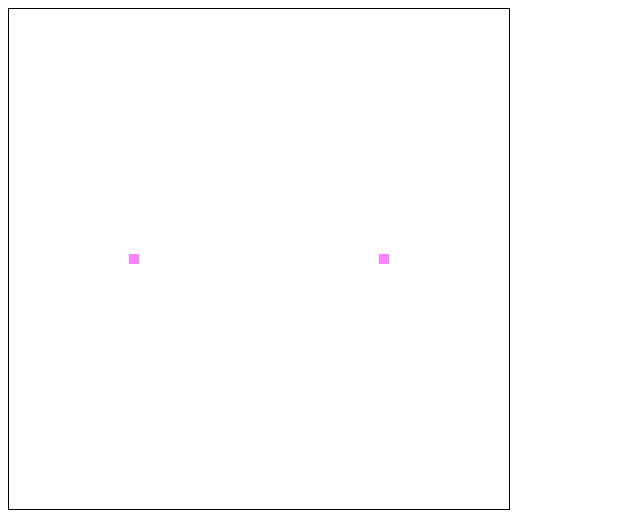
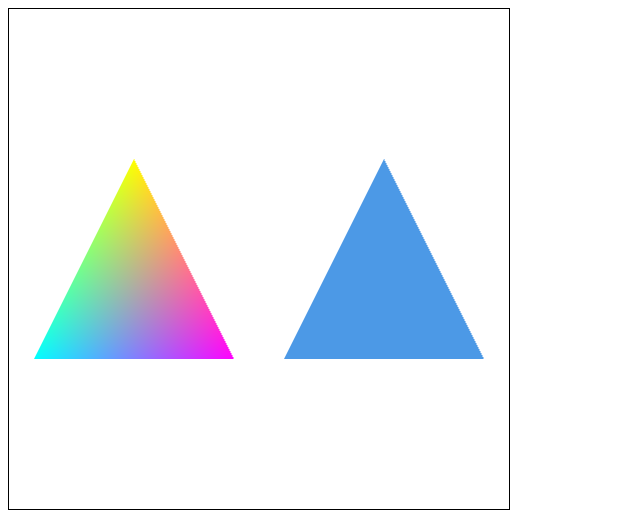
Before and after one commit to liukexina/wegl, a plain HTML site: page index.html in a window 1280 px wide. Shown: the whole page, without its empty margins (0-640 px from the left). Drawn offline with Linux system fonts and the light colour scheme.

Commit message:
禁用顶点颜色属性

```diff
--- /dev/null
+++ b/11.js
@@ -0,0 +1,111 @@
+// 禁用顶点颜色属性
+import { initWebGL } from "./utils/common.js";
+
+const canvas = document.querySelector('canvas');
+const gl = canvas.getContext('webgl');
+
+const vsGLSL = `
+  attribute vec4 position;
+  attribute vec4 color;
+
+  uniform vec4 offset;
+
+  varying vec4 v_color;
+
+  void main() {
+    gl_Position = position + offset;
+    v_color = color;
+  }
+`;
+
+const fsGLSL = `
+  precision highp float;
+  varying vec4 v_color;
+  void main() {
+    gl_FragColor = v_color;
+  }
+`;
+
+
+const prog = initWebGL(gl, vsGLSL, fsGLSL);
+// 告诉WebGL使用我们刚刚初始化的这个程序
+gl.useProgram(prog);
+
+const positionLoc = gl.getAttribLocation(prog, 'position');
+const colorLoc = gl.getAttribLocation(prog, 'color');
+const offsetLoc = gl.getUniformLocation(prog, 'offset');
+
+// vertex positions for triangle
+const vertexPositions = new Float32Array([
+   0.0,  0.4,
+  -0.4, -0.4,
+   0.4, -0.4,
+]);
+
+const vertexColors = new Float32Array([
+  1, 1, 0, 1,  // yellow
+  0, 1, 1, 1,  // cyan
+  1, 0, 1, 1,  // magenta
+]);
+
+const positionBuffer = gl.createBuffer();
+gl.bindBuffer(gl.ARRAY_BUFFER, positionBuffer);
+gl.bufferData(gl.ARRAY_BUFFER, vertexPositions, gl.STATIC_DRAW);
+
+const colorBuffer = gl.createBuffer();
+gl.bindBuffer(gl.ARRAY_BUFFER, colorBuffer);
+gl.bufferData(gl.ARRAY_BUFFER, vertexColors, gl.STATIC_DRAW);
+
+// this is not needed. It's just here to unclutter the diagram
+gl.bindBuffer(gl.ARRAY_BUFFER, null);
+
+// above this line is initialization code
+// --------------------------------------
+// below is rendering code.
+
+// --------------------------------------
+// First draw a triangle with a different color for each vertex
+
+// set the attributes
+gl.bindBuffer(gl.ARRAY_BUFFER, positionBuffer);
+gl.enableVertexAttribArray(positionLoc);
+gl.vertexAttribPointer(
+    positionLoc, // location
+    2,           // size (components per iteration)
+    gl.FLOAT,    // type of to get from buffer
+    false,       // normalize
+    0,           // stride (bytes to advance each iteration)
+    0,           // offset (bytes from start of buffer)
+);
+
+gl.bindBuffer(gl.ARRAY_BUFFER, colorBuffer);
+gl.enableVertexAttribArray(colorLoc);
+gl.vertexAttribPointer(
+    colorLoc, // location
+    4,        // size (components per iteration)
+    gl.FLOAT, // type of to get from buffer
+    false,    // normalize
+    0,        // stride (bytes to advance each iteration)
+    0,        // offset (bytes from start of buffer)
+);
+
+// this is not needed. It's just here to unclutter the diagram
+gl.bindBuffer(gl.ARRAY_BUFFER, null);
+
+// draw on left
+gl.uniform4fv(offsetLoc, [-0.5, 0, 0, 0]);
+
+// draw 3 vertices (1 triangle)
+gl.drawArrays(gl.TRIANGLES, 0, 3);
+
+// Now draw the triangle again in a solid color
+// by turning off the color attribute and setting
+// an attribute values
+gl.disableVertexAttribArray(colorLoc);
+gl.vertexAttrib4fv(colorLoc, [0.3, 0.6, 0.9, 1]);
+
+// draw on right
+gl.uniform4fv(offsetLoc, [0.5, 0, 0, 0]);
+
+// draw 3 vertices (1 triangle)
+gl.drawArrays(gl.TRIANGLES, 0, 3);
--- a/index.html
+++ b/index.html
@@ -8,5 +8,5 @@
     <body>
       <canvas id="canvas" width="500" height="500" style="border: 1px solid #000"></canvas>
     </body>
-    <script type="module" src="4_othre.js"></script>
+    <script type="module" src="11.js"></script>
 </html>
```
